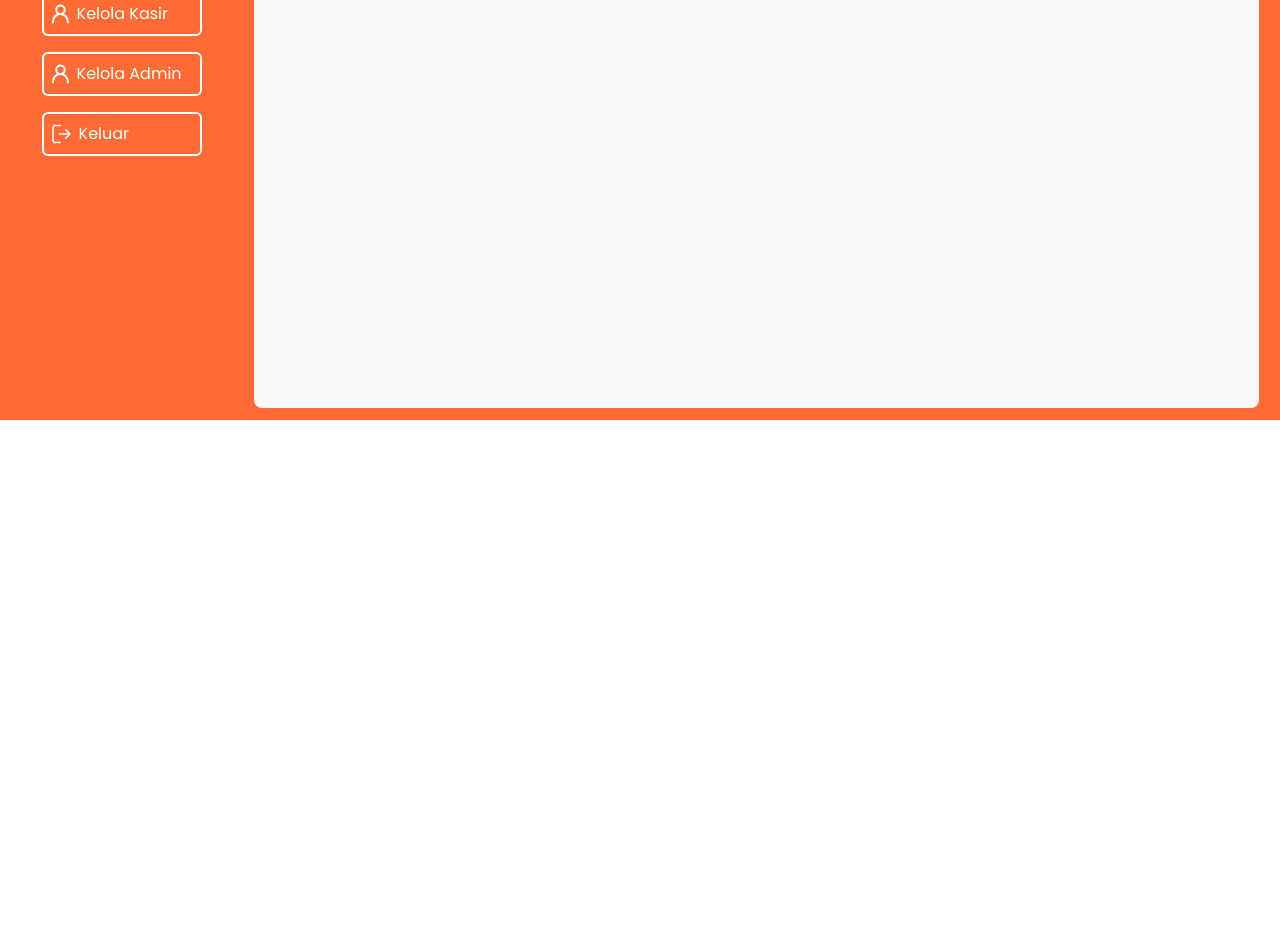
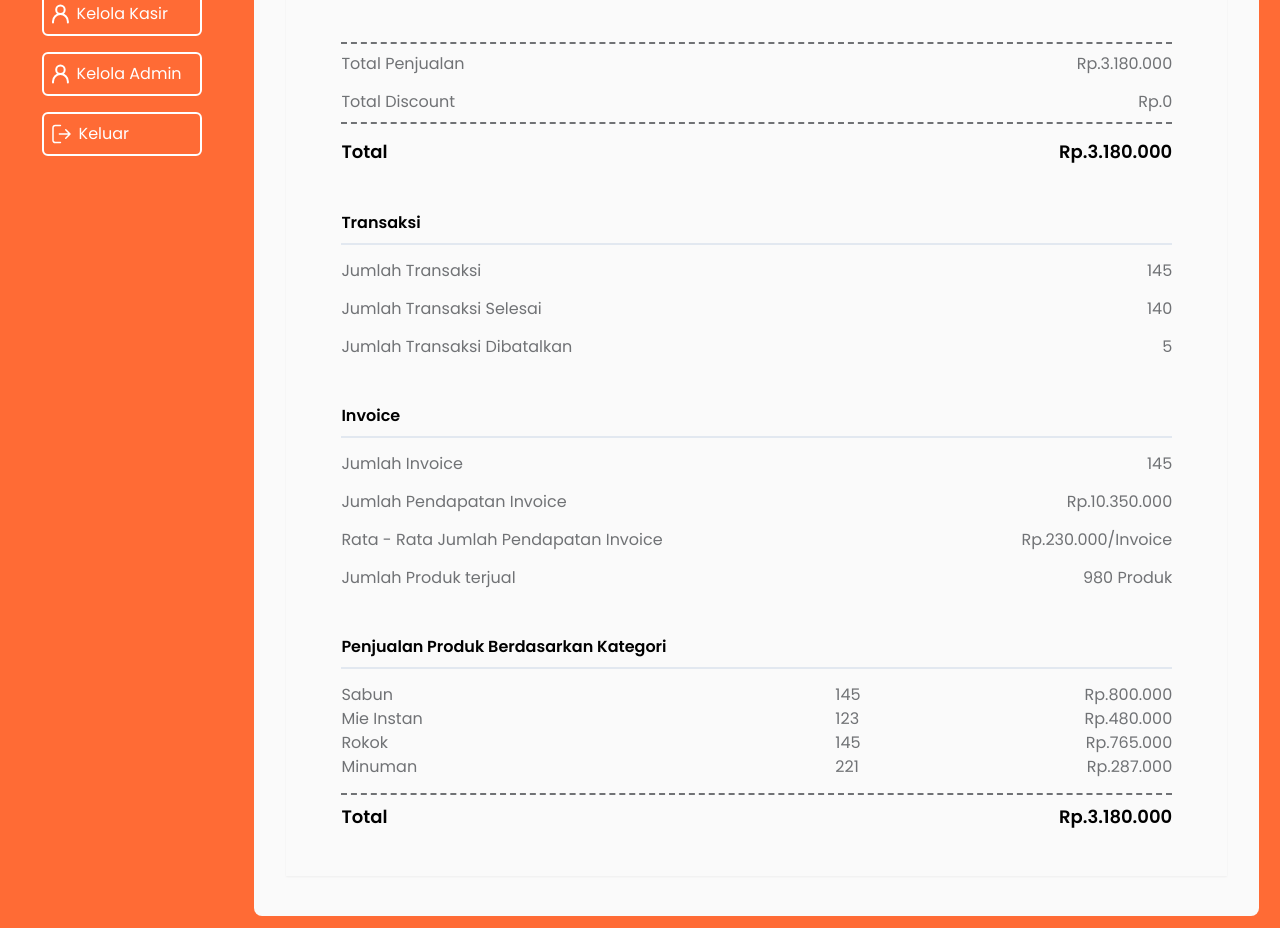
Before and after one commit to rapii03/PointOfSale, a Next.js app: page /laporan in a window 1280 px wide. Shown: the part 380-1308 px from the top of the page. Before the commit the page ends 800 px from the top, so only its background shows below. Built offline with nearby package versions, Linux system fonts and the light colour scheme.

Commit message:
UI Laporan

```diff
--- a/src/pages/laporan/index.tsx
+++ b/src/pages/laporan/index.tsx
@@ -79,8 +79,116 @@ export default function Laporan() {
         </button>
       </div>
 
-      <div className="mt-6 flex justify-center">
-        {/* <Image src={laporan} alt="laporan" /> */}
+      <div className="my-2 flex flex-col h-auto items-center py-[37px] px-[55px]     shadow-sm">
+        <div className=" w-full flex flex-col gap-y-[2.313rem]">
+          <div className="flex flex-col  items-center gap-[14px] py-4">
+            <h1 className="text-2xl font-semibold">Laporan Keuangan</h1>
+            <p className="text-sm">Periode 1 April 2023 - 30 April 2023</p>
+          </div>
+          <div className="">
+            <div className="flex flex-col gap-[14px]">
+              <div className="border-dashed border-y-2 py-2 border-[#707275] flex flex-col gap-[14px] text-[#707275]">
+                <div className="flex justify-between text-base ">
+                  <p>Total Penjualan</p>
+                  <p>Rp.3.180.000</p>
+                </div>
+                <div className="flex justify-between">
+                  <p>Total Discount</p>
+                  <p>Rp.0</p>
+                </div>
+              </div>
+              <div className="flex justify-between text-lg font-semibold">
+                <h2>Total </h2>
+                <p>Rp.3.180.000</p>
+              </div>
+            </div>
+          </div>
+
+          <div className="">
+            <div className="flex flex-col gap-[14px] text-[#707275]">
+              <h3 className="border-b-2 border-[#E2E8F0] py-2 text-black font-semibold">
+                Transaksi
+              </h3>
+              <div className="flex justify-between text-base ">
+                <p>Jumlah Transaksi</p>
+                <p>145</p>
+              </div>
+              <div className="flex justify-between">
+                <p>Jumlah Transaksi Selesai</p>
+                <p>140</p>
+              </div>
+              <div className="flex justify-between">
+                <p>Jumlah Transaksi Dibatalkan </p>
+                <p>5</p>
+              </div>
+            </div>
+          </div>
+
+          <div className="">
+            <div className="flex flex-col gap-[14px] text-[#707275]">
+              <h3 className="border-b-2 border-[#E2E8F0] py-2 text-black font-semibold">
+                Invoice
+              </h3>
+
+              <div className="flex justify-between">
+                <p>Jumlah Invoice</p>
+                <p>145</p>
+              </div>
+              <div className="flex justify-between">
+                <p>Jumlah Pendapatan Invoice</p>
+                <p>Rp.10.350.000</p>
+              </div>
+              <div className="flex justify-between">
+                <p>Rata - Rata Jumlah Pendapatan Invoice </p>
+                <p>Rp.230.000/Invoice</p>
+              </div>
+              <div className="flex justify-between">
+                <p>Jumlah Produk terjual </p>
+                <p>980 Produk</p>
+              </div>
+            </div>
+          </div>
+
+          <div className="">
+            <div className="flex flex-col gap-[14px]">
+              <h3 className="border-b-2 border-[#E2E8F0] py-2 text-base font-semibold">
+                Penjualan Produk Berdasarkan Kategori
+              </h3>
+              <div className="flex justify-between text-[#707275]">
+                <div>
+                  <p>Sabun</p>
+                  <p>Mie Instan</p>
+                  <p>Rokok</p>
+                  <p>Minuman</p>
+                </div>
+
+                <div className="flex flex-col">
+                  <div className="flex justify-between gap-x-56">
+                    <p>145 </p>
+                    <p>Rp.800.000</p>
+                  </div>
+                  <div className="flex justify-between gap-x-56">
+                    <p>123 </p>
+                    <p>Rp.480.000</p>
+                  </div>
+                  <div className="flex justify-between gap-x-56">
+                    <p>145 </p>
+                    <p>Rp.765.000</p>
+                  </div>
+                  <div className="flex justify-between gap-x-56">
+                    <p>221 </p>
+                    <p>Rp.287.000</p>
+                  </div>
+                </div>
+              </div>
+
+              <div className="flex justify-between  border-dashed border-t-2 py-2 border-[#707275] text-lg font-semibold">
+                <p>Total </p>
+                <p>Rp.3.180.000</p>
+              </div>
+            </div>
+          </div>
+        </div>
       </div>
     </AdminLayout>
   );
--- a/src/styles/globals.css
+++ b/src/styles/globals.css
@@ -50,21 +50,20 @@ body {
   background-size: cover;
 }
 
-
 /* Menyesuaikan warna latar belakang dan lebar scrollbar */
 ::-webkit-scrollbar {
   width: 5px;
-  margin-left : 10px;
+  margin-left: 10px;
 }
 
 /* Warna track scrollbar */
 ::-webkit-scrollbar-track {
-  background: #D9D9D9 ;
+  background: #d9d9d9;
 }
 
 /* Warna thumb scrollbar */
 ::-webkit-scrollbar-thumb {
-  background: #A8A8A8;
+  background: #a8a8a8;
 }
 
 /* Menghilangkan tombol panah scrollbar */
```
